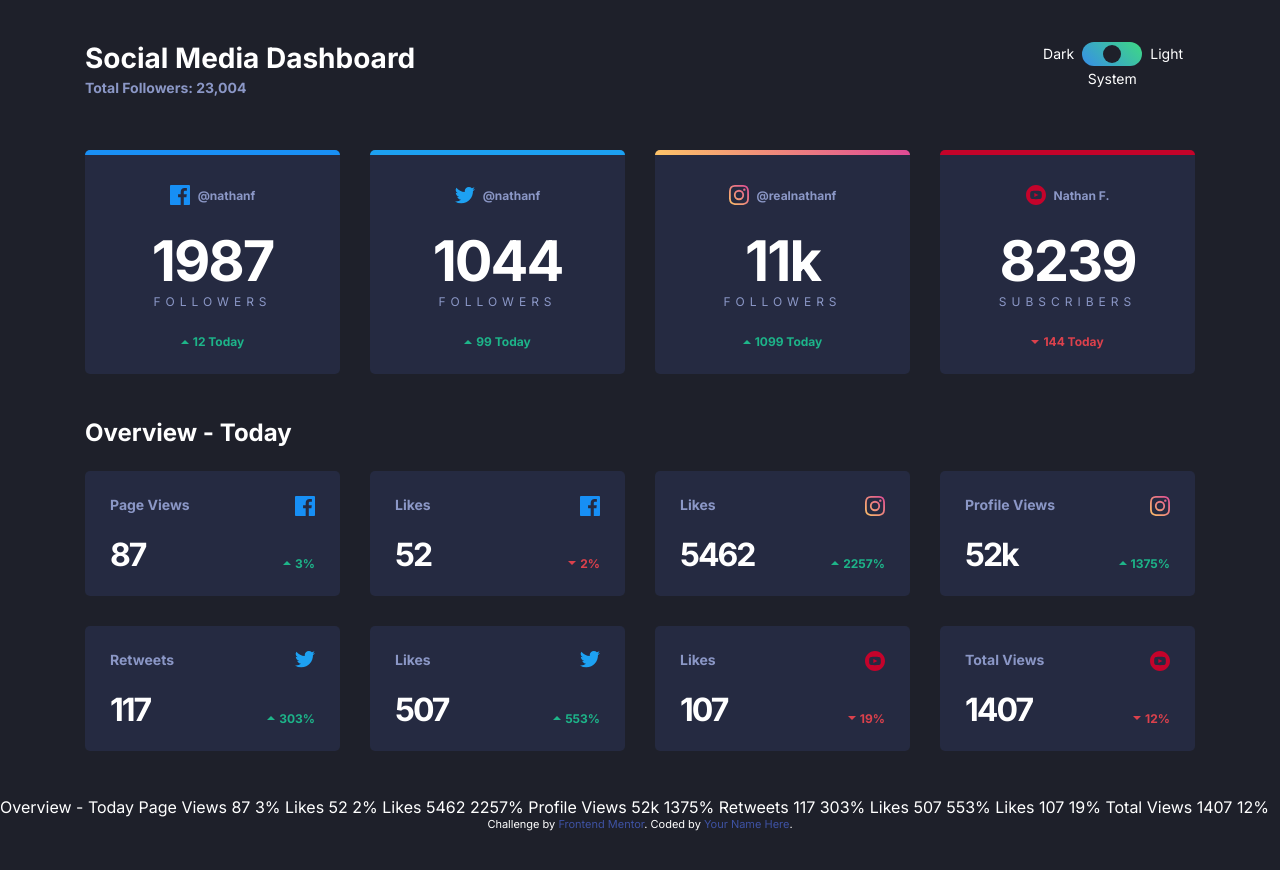
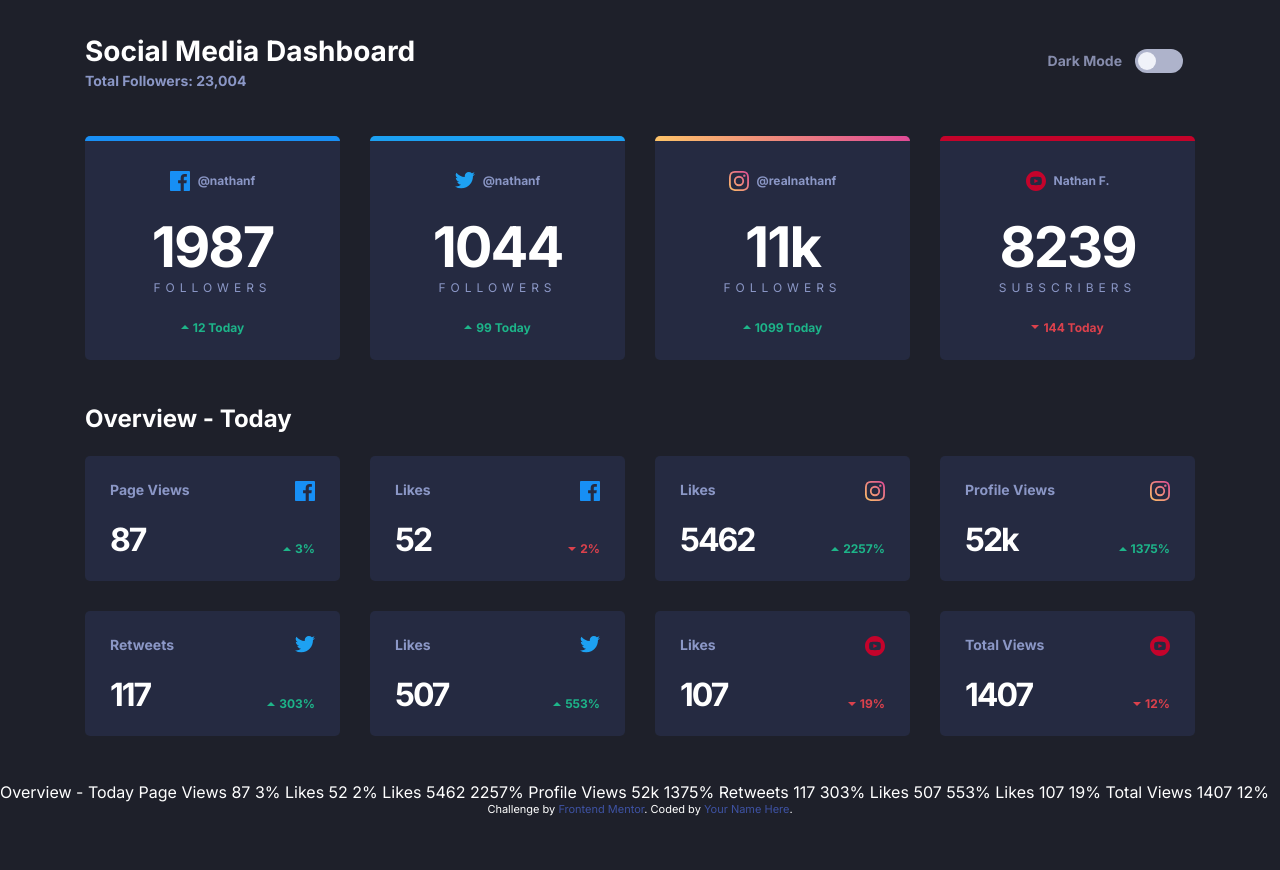
Before and after one commit to RochaDiego04/Social-media-dashboard, a website: page index.html in a window 1280 px wide. Shown: the top 870 px of the page. Drawn offline with Linux system fonts and the light colour scheme.

Commit message:
Modified toggle button
Changing 3 options to just 2 system preferences will be default

```diff
--- a/app/scss/components/toggle.scss
+++ b/app/scss/components/toggle.scss
@@ -3,46 +3,34 @@
 
 .toggle {
   display: grid;
-	grid-template-columns: 1fr rem(60) 1fr;
-	grid-template-rows: repeat(2, 1fr);
-	gap: rem(4.8) rem(8);
+  grid-template-columns: 1fr 3rem;
   border: none;
   margin: 0;
 
   @include breakpoint-down(small){
-        margin-top: rem(20);
+	margin-top: rem(15);
   }
 
   label {
     font-size: rem(14);
-		align-self: center;
+    font-weight: 700;
+    color: var(--toggle);
 
     &[for='dark'] {
-			grid-column: 1 / 2;
-			justify-self: end;
-		}
-		&[for='system'] {
-			grid-column: 1 / 4;
-			grid-row: 2 / 3;
-			justify-self: center;
-			align-self: start;
-		}
-		&[for='light'] {
-			grid-column: 3 / 4;
+      line-height: rem(24);
+      margin-right: rem(13);
     }
   }
 
   &__wrapper {
     position: relative;
-		grid-column: 2 / 3;
-		grid-row: 1 / 2;
     height: rem(24);
   }
 
   input[type='radio'] {
-		margin: 0 rem(-2) 0 rem(-2); // Delete spacing between radio btns
+    margin: 0 rem(-2) 0 rem(-2);
     opacity: 0;
-		width: rem(20);
+    width: rem(24);
     height: rem(24);
 
     &:focus ~ .toggle__button {
@@ -57,11 +45,7 @@
     width: 100%;
     top: 0;
     border-radius: rem(12);
-		background: linear-gradient(
-			225deg,
-			var(--toggle-bg-end) 0%,
-			var(--toggle-bg-start) 98.02%
-		);
+    background: var(--toggle-bg);
     pointer-events: none;
   }
 
@@ -73,7 +57,7 @@
     width: rem(18);
     height: rem(18);
     border-radius: 50%;
-		background-color: var(--dark-bg);
+    background-color: var(--toggle-button);
     transition: all 150ms ease-in-out;
   }
 
--- a/app/scss/global/boilerplate.scss
+++ b/app/scss/global/boilerplate.scss
@@ -17,3 +17,12 @@ html {
     color: var( --dark-text2);
     min-height: 150vh;
   }
+
+  .visually-hidden {
+    position: absolute;
+    left: -10000px;
+    top: auto;
+    width: 1px;
+    height: 1px;
+    overflow: hidden;
+  }
--- a/index.html
+++ b/index.html
@@ -30,17 +30,21 @@
       <span class="header__subtitle">Total Followers: 23,004</span>
     </div>
 
-  <fieldset class="header__toggle toggle" aria-label="theme toggle" role="radiogroup">
+    <fieldset
+    class="header__toggle toggle"
+    aria-label="theme toggle"
+    role="radiogroup"
+    >
+    <label for="dark"
+      >Dark Mode <span class="visually-hidden">On</span></label
+    >
     <div class="toggle__wrapper">
       <input type="radio" name="theme" id="dark" />
-      <input type="radio" name="theme" id="system" checked />
       <input type="radio" name="theme" id="light" />
       <span aria-hidden="true" class="toggle__background"></span>
       <span aria-hidden="true" class="toggle__button"></span>
     </div>
-    <label for="dark">Dark</label>
-    <label for="system">System</label>
-    <label for="light">Light</label>
+    <label for="light" class="visually-hidden">Dark Mode Off</label>
   </fieldset>
   </header>
 
```
Also changed, not shown: dist/style.css, 1 other file. Lines whose indentation alone changed are shown as unchanged.
